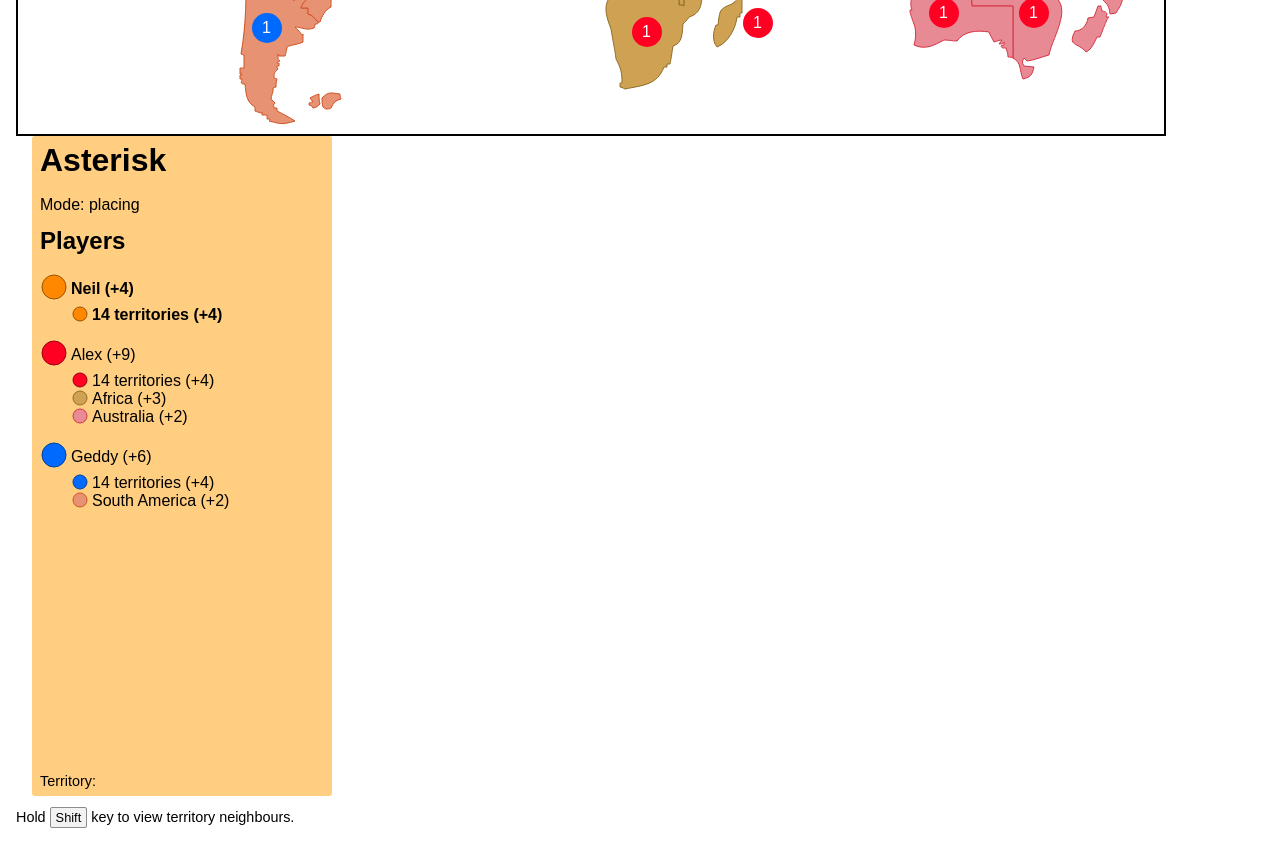
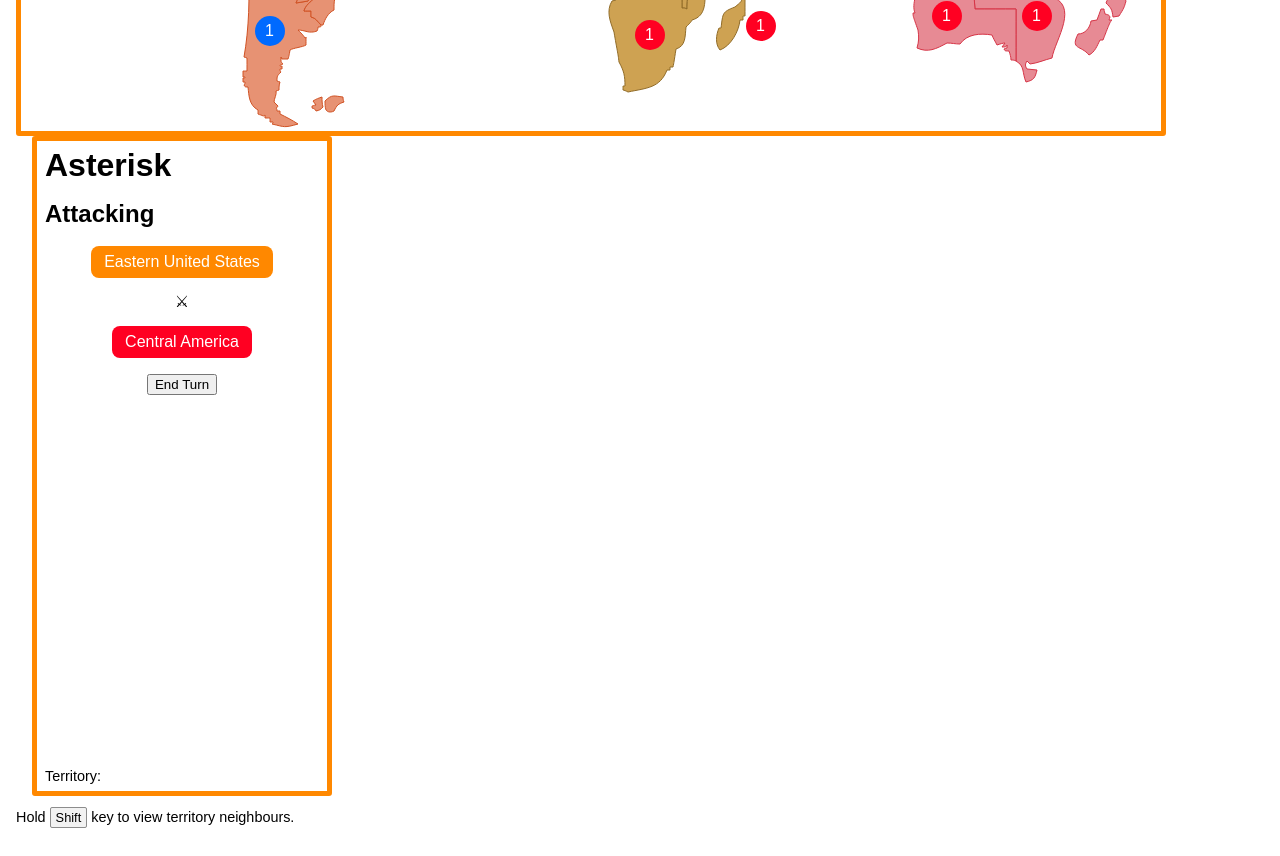
Before and after one commit to dhaigh/asterisk, a React (Create React App) app in the folder frontend/: page / in a window 1280 px wide. Shown: the part 540-1396 px from the top of the page. Built offline with nearby package versions, Linux system fonts and the light colour scheme.

Commit message:
Add attack selection
Does not include actual attacking or dice rolling.

```diff
--- a/frontend/src/actions/types.js
+++ b/frontend/src/actions/types.js
@@ -2,7 +2,7 @@ export const INIT = 'init';
 
 export const CLAIM = 'claim';
 
-export const PLACE = 'place';
+export const SELECT = 'select';
 
 export const PLAYER_JOINED = 'player joined';
 
@@ -13,3 +13,5 @@ export const HOVER_TERRITORY = 'hover territory';
 export const SET_VIEWING_NEIGHBOURS = 'set viewing neighbours';
 
 export const REORDER_PLAYERS = 'reorder players';
+
+export const END_TURN = 'end turn';
--- a/frontend/src/components/Map/index.js
+++ b/frontend/src/components/Map/index.js
@@ -23,7 +23,9 @@ class Map extends PureComponent {
         const [ x, y ] = this.state.mousePos;
         const { armies, color } = this.props.player;
 
-        return <svg className="map" onMouseMove={this.handleMouseMove}>
+        return <svg className="map" onMouseMove={this.handleMouseMove} style={{
+            borderColor: color,
+        }}>
             {/* make all the <path>s and <Circle>s */}
             {this.props.territoryIds.map(tid =>
                 <Territory key={tid} tid={tid} />
--- /dev/null
+++ b/frontend/src/components/Panel/AttackSummary.js
@@ -0,0 +1,48 @@
+import React, { PureComponent } from 'react';
+import { connect } from 'react-redux'
+import { endTurn } from 'actions';
+import { selectAttacking, selectAttacked } from 'selectors';
+
+class AttackSummary extends PureComponent {
+    handleEndTurn = () => {
+        this.props.endTurn();
+    };
+
+    render() {
+        const { attacking, attacked } = this.props;
+
+        return <div className="attack-summary">
+            {attacking
+                ? <div>
+                    <span className="country" style={{
+                        backgroundColor: attacking.owner.color,
+                    }}>
+                        {attacking.name}
+                    </span>
+                </div>
+                : <div>Choose a country to attack from</div>
+            }
+
+            {attacked
+                ? <>
+                    <div>{'\u2694'}</div>
+                    <div>
+                        <span className="country" style={{
+                            backgroundColor: attacked.owner.color,
+                        }}>
+                            {attacked.name}
+                        </span>
+                    </div>
+                </>
+                : <div>Choose a country to attack</div>
+            }
+
+            <div><button onClick={this.handleEndTurn}>End Turn</button></div>
+        </div>;
+    }
+}
+
+export default connect(state => ({
+    attacking: selectAttacking(state),
+    attacked: selectAttacked(state),
+}), { endTurn })(AttackSummary);
--- a/frontend/src/components/Panel/index.js
+++ b/frontend/src/components/Panel/index.js
@@ -1,24 +1,31 @@
 import React from 'react';
 import { connect } from 'react-redux'
+import * as consts from 'utils/constants';
 import {
+    whoseTurn,
     getPlayers, getHoverTerritory, selectUnclaimedTerritories
 } from 'selectors';
 import Item from './Item';
 import PlayerItem from './PlayerItem';
+import AttackSummary from './AttackSummary';
+
+const PlayerSummary = ({ players }) => {
+    return players.map(player =>
+        <PlayerItem key={player.id} player={player} />
+    );
+};
 
 const Panel = props => {
-    return <div className="panel">
+    return <div className="panel" style={{
+        borderColor: props.whoseTurn.color,
+    }}>
         <h1>Asterisk</h1>
         <section>
-            <p>Mode: {props.mode}</p>
-        </section>
-
-        <section className="players">
-            <h2>Players</h2>
-            {props.players.map(player =>
-                <PlayerItem key={player.id} player={player} />
-            )}
-
+            <h2>{props.mode}</h2>
+            {props.mode === consts.M_ATTACKING
+                ? <AttackSummary />
+                : <PlayerSummary players={props.players} />
+            }
             {props.unclaimed.length > 0 && <>
                 <h2>Still Unclaimed</h2>
                 {props.unclaimed.map(t =>
@@ -38,6 +45,7 @@ const Panel = props => {
 export default connect(state => ({
     mode: state.game.mode,
     players: getPlayers(state),
+    whoseTurn: whoseTurn(state),
     hoverTerritory: getHoverTerritory(state),
     unclaimed: selectUnclaimedTerritories(state),
 }))(Panel);
--- a/frontend/src/index.scss
+++ b/frontend/src/index.scss
@@ -41,7 +41,7 @@ span.key {
     height: 660px;
     padding: 0.5rem;
     width: 300px;
-    background: #ffce80;
+    border: 5px solid;
     border-radius: 3px;
 }
 
@@ -87,13 +87,26 @@ section.territory {
     font-size: 0.9rem;
 }
 
+.attack-summary div {
+    margin-bottom: 1rem;
+    text-align: center;
+
+    span.country {
+        padding: 0.5rem 0.8rem;;
+        color: #fff;
+        border-radius: 0.5rem;
+        display: inline-block;
+    }
+}
+
 // -----------------------------------------------------------------------------
 // svg stuff
 svg.map {
     float: left;
     height: 660px;
     width: 1150px;
-    border: 2px solid #000;
+    border: 5px solid;
+    border-radius: 3px;
 }
 
 path:hover {
--- a/frontend/src/reducers/gameReducer.js
+++ b/frontend/src/reducers/gameReducer.js
@@ -1,25 +1,16 @@
 import * as types from 'actions/types';
 import * as consts from 'utils/constants';
-import { whoseTurn } from 'selectors';
+import { selectCanBeAttacking, selectCanBeAttacked } from 'selectors';
 
 const initialGame = {
     mode: consts.M_PREGAME,
     turn: -1,
     armiesInHand: {},
     attackingTid: null,
+    attackedTid: null,
 };
 
-export default (game = initialGame, action, map, players) => {
-    if (action.type === types.START_GAME) {
-        return {
-            ...game,
-            mode: consts.M_CLAIMING,
-
-            // the first turn is turn 0
-            turn: 0,
-        };
-
-    } else if (action.type === types.PLACE) {
+const handleSelect = (game, action, map, players) => {
     const player = players.byId[action.playerId];
     const numPlayers = players.order.length;
     const placedLastArmy = player.armies === 1;
@@ -54,7 +45,8 @@ export default (game = initialGame, action, map, players) => {
                 //
                 // TODO: in async multiplayer mode this logic will be
                 // different because players can reinforce simultaneously,
-                    // so perhaps reinforcing will only take one turn?
+                // so perhaps reinforcing will only take one turn? or X turns
+                // where X is the number of players (to simplify modulus math?)
                 mode: turn % numPlayers === 0 ?
                         consts.M_PLACING : consts.M_REINFORCING,
             };
@@ -69,18 +61,47 @@ export default (game = initialGame, action, map, players) => {
         }
 
     } else if (game.mode === consts.M_ATTACKING) {
-            const tid = action.territoryId;
-            const ownersTurn = whoseTurn(game, players).id
-                === map.territories.byId[tid].ownerId;
-
-            if (game.attackingTid === null || ownersTurn) {
+        if (selectCanBeAttacking(action.territoryId, game, map, players)) {
+            // chose the attacking territory
             return {
                 ...game,
                 attackingTid: action.territoryId,
+                attackedTid: null,
             };
-            }
+        } else if (selectCanBeAttacked(action.territoryId, game, map, players)) {
+            // chose the attacked territory
+            return {
+                ...game,
+                attackedTid: action.territoryId,
+            };
         }
     }
 
     return game;
 };
+
+export default (game = initialGame, action, map, players) => {
+    if (action.type === types.START_GAME) {
+        return {
+            ...game,
+            mode: consts.M_CLAIMING,
+
+            // the first turn is turn 0
+            turn: 0,
+        };
+
+    } else if (action.type === types.SELECT) {
+        return handleSelect(game, action, map, players);
+
+    } else if (action.type === types.END_TURN) {
+        return {
+            ...game,
+            mode: consts.M_PLACING,
+            turn: game.turn + 1,
+            attackingTid: null,
+            attackedTid: null,
+        };
+    }
+
+    return game;
+};
--- a/frontend/src/reducers/playersReducer.js
+++ b/frontend/src/reducers/playersReducer.js
@@ -1,6 +1,8 @@
 import * as types from 'actions/types';
 import * as consts from 'utils/constants';
-import { selectTerritoriesOwned, calcTotalIncome } from 'selectors';
+import {
+    whoIsNext, selectTerritoriesOwned, calcTotalIncome
+} from 'selectors';
 
 const initialPlayers = {
     myId: -1,
@@ -8,7 +10,7 @@ const initialPlayers = {
     order: [],
 };
 
-const handlePlace = (players, pid, map, game) => {
+const handleSelect = (players, pid, map, game) => {
     const player = players.byId[pid];
     const numPlayers = players.order.length;
     let newById = players.byId;
@@ -82,14 +84,28 @@ export default (players = initialPlayers, action, map, game) => {
             order: action.playerOrder,
         };
 
-    } else if (action.type === types.PLACE) {
-        return handlePlace(players, action.playerId, map, game);
+    } else if (action.type === types.SELECT) {
+        return handleSelect(players, action.playerId, map, game);
 
     } else if (action.type === types.REORDER_PLAYERS) {
         return {
             ...players,
             order: action.order,
         };
+
+    } else if (action.type === types.END_TURN) {
+        const nextPlayer = whoIsNext(game, players);
+
+        return {
+            ...players,
+            byId: {
+                ...players.byId,
+                [nextPlayer.id]: {
+                    ...nextPlayer,
+                    armies: calcTotalIncome(map, nextPlayer.id),
+                },
+            },
+        };
     }
 
     return players;
--- a/frontend/src/selectors/index.js
+++ b/frontend/src/selectors/index.js
@@ -7,6 +7,7 @@ import * as consts from 'utils/constants';
 
 // returns player obj of player whose turn it is
 // can be called either of the following ways:
+//
 // whoseTurn(state)
 // whoseTurn(game, players)
 export const whoseTurn = (...args) => {
@@ -32,6 +33,55 @@ export const whoseTurn = (...args) => {
     // order[1] = player 3
     const index = game.turn % players.order.length;
     return players.byId[players.order[index]];
+};
+
+export const whoIsNext = (game, players) => {
+    const index = (game.turn + 1) % players.order.length;
+    return players.byId[players.order[index]];
+};
+
+export const selectCanBeAttacking = (tid, ...args) => {
+    const game = args.length === 1 ? args[0].game : args[0];
+    const map = args.length === 1 ? args[0].map : args[1];
+    const players = args.length === 1 ? args[0].players : args[2];
+
+    // if no attacking territory is set OR it is set but the player wishes to
+    // attack from a different territory
+    const ownersTurn = whoseTurn(game, players).id
+        === map.territories.byId[tid].ownerId;
+
+    const territory = map.territories.byId[tid];
+
+    if (territory.armies === 1) {
+        // cant attack from a territory with only 1 army
+        return false;
+    }
+
+    return ownersTurn;
+};
+
+export const selectCanBeAttacked = (tid, ...args) => {
+    const game = args.length === 1 ? args[0].game : args[0];
+    const map = args.length === 1 ? args[0].map : args[1];
+    const players = args.length === 1 ? args[0].players : args[2];
+
+    // if no attacking territory is set OR it is set but the player wishes to
+    // attack from a different territory
+    const ownersTurn = whoseTurn(game, players).id
+        === map.territories.byId[tid].ownerId;
+
+    if (game.attackingTid === null) {
+        // cant set attacked territory if attacking territory not yet set
+        return false;
+    }
+
+    const attacking = map.territories.byId[game.attackingTid];
+
+    if (attacking.neighbours.indexOf(tid) === -1) {
+        return false;
+    }
+
+    return !ownersTurn;
 };
 
 // -----------------------------------------------------------------------------
@@ -131,13 +181,21 @@ export const getPlayers = state => {
 
 export const getTerritoryById = createSelector(
     state => state.map,
+    state => state.players,
     (_, tid) => tid,
-    (map, tid) => {
+    (map, players, tid) => {
+        if (tid === null) {
+            return null;
+        }
+
         const territory = map.territories.byId[tid];
         const continent = map.continents.byId[territory.continentId];
+        const owner = territory.ownerId === null ? null :
+            players.byId[territory.ownerId];
 
         return {
             ...territory,
+            owner,
             continent,
         };
     }
@@ -159,6 +217,14 @@ export const selectUnclaimedTerritories = createSelector(
         return unclaimed;
     }
 );
+
+export const selectAttacking = state => {
+    return getTerritoryById(state, state.game.attackingTid);
+};
+
+export const selectAttacked = state => {
+    return getTerritoryById(state, state.game.attackedTid);
+};
 
 // all of the below is specific to <Territory /> components:
 
@@ -212,12 +278,9 @@ export const getTerritory = createSelector(
     territoryClassName,
     (state, tid, className) => {
         const territory = getTerritoryById(state, tid);
-        const owner = territory.ownerId === null ? null :
-            state.players.byId[territory.ownerId];
 
         return {
             ...territory,
-            owner,
             className,
         };
     }
--- a/frontend/src/utils/constants.js
+++ b/frontend/src/utils/constants.js
@@ -9,11 +9,11 @@ export const STARTING_NUM_ARMIES = {
 
 export const MIN_ARMIES_PER_TURN = 3;
 
-// for every x territories, you get floor(x / ARMY_DIVISOR) territories.
+// for every x territories, you get floor(x / ARMY_DIVISOR) armies per turn.
 export const ARMY_DIVISOR = 3;
 
-export const M_PREGAME = 'pregame';
-export const M_CLAIMING = 'claiming';
-export const M_REINFORCING = 'reinforcing';
-export const M_PLACING = 'placing';
-export const M_ATTACKING = 'attacking';
+export const M_PREGAME = 'Pregame';
+export const M_CLAIMING = 'Claiming';
+export const M_REINFORCING = 'Reinforcing';
+export const M_PLACING = 'Placing';
+export const M_ATTACKING = 'Attacking';
```
Also changed, not shown: frontend/src/actions/index.js (+28 -7 lines), frontend/src/reducers/mapReducer.js (+10 -5 lines). Lines whose indentation alone changed are shown as unchanged.
